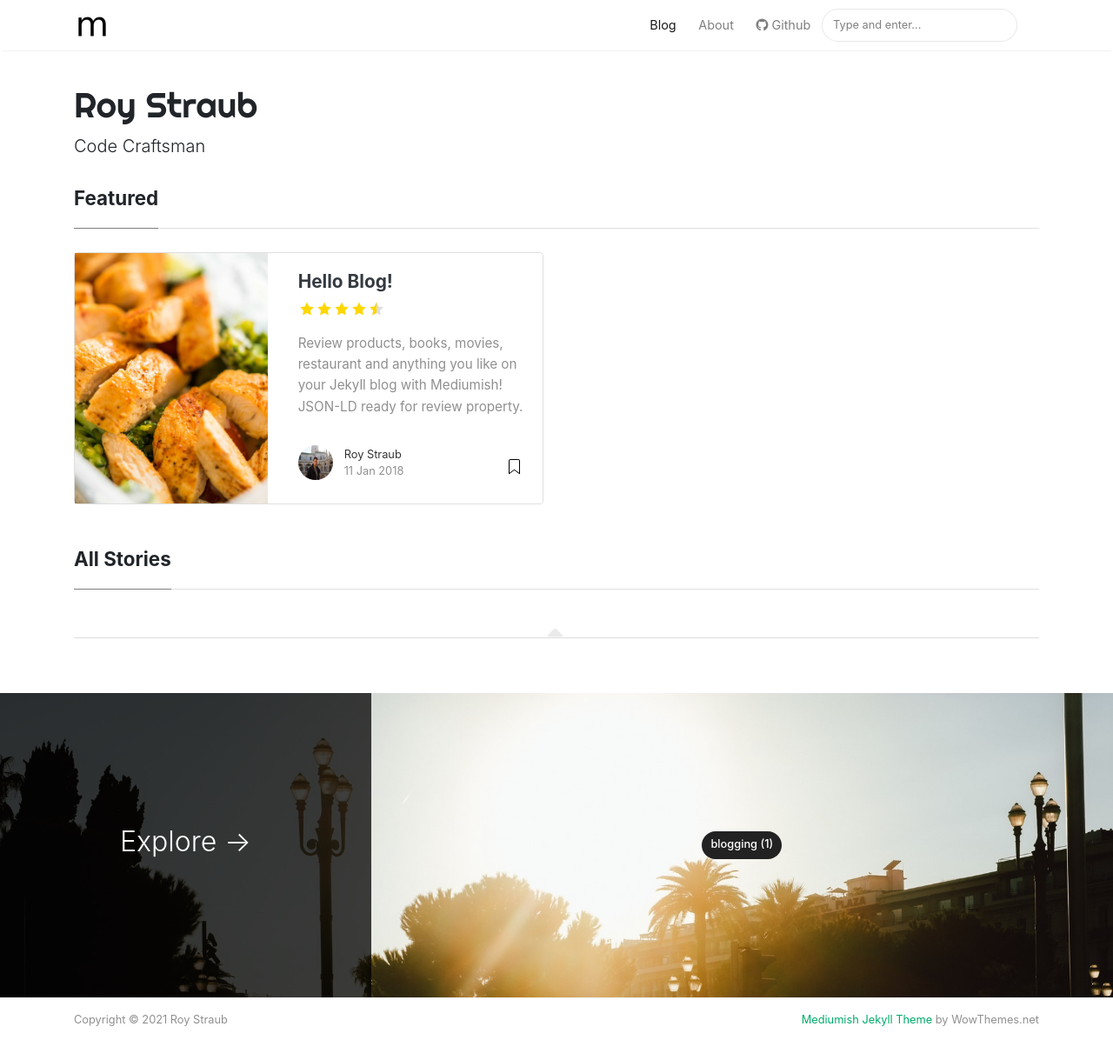
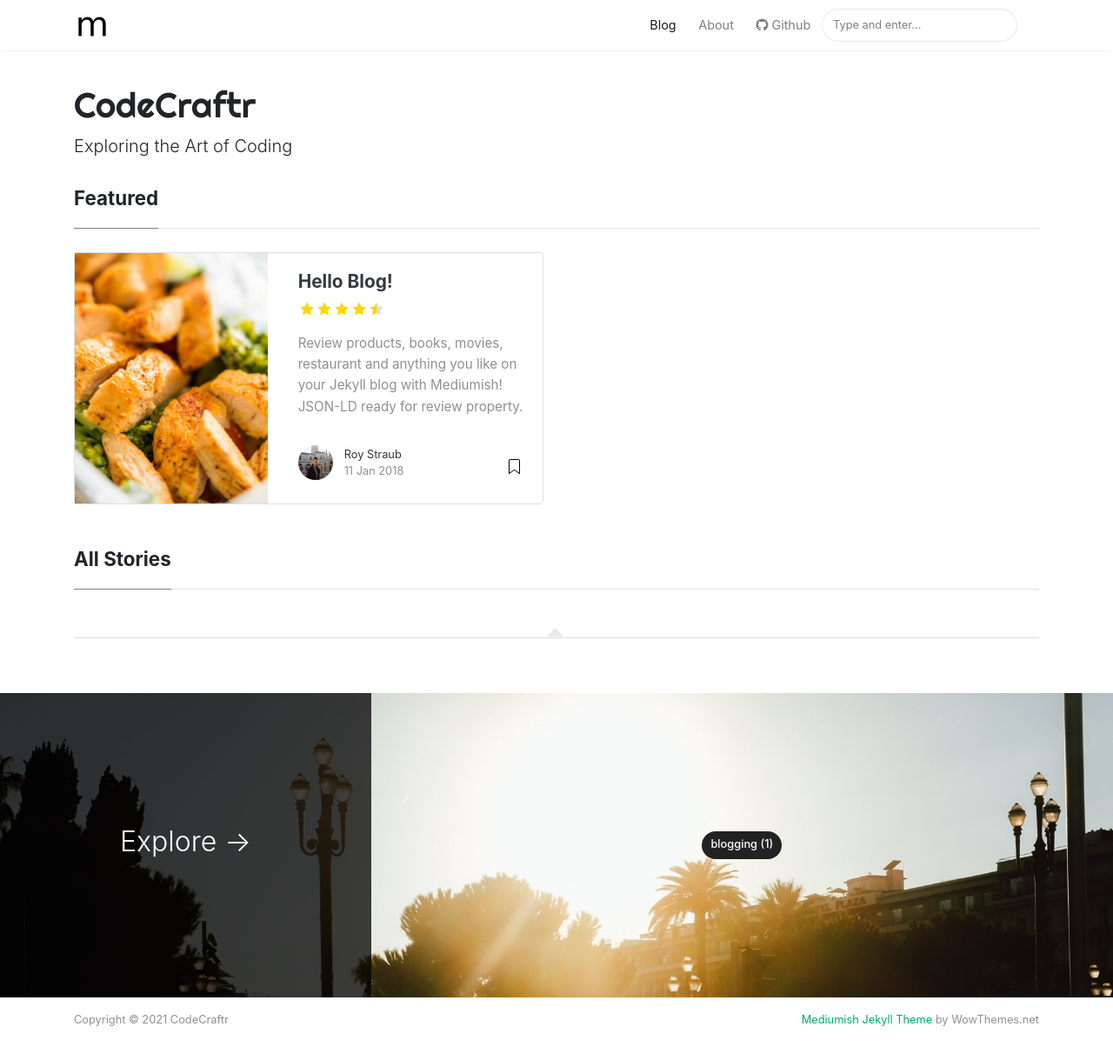
Before and after one commit to rstraub/rstraub.github.io, a Jekyll site: the page built from index.html, in a window 1280 px wide and 1256 px high. Shown: the top 1219 px of the window at 87% size. Built offline with Jekyll 4.4.1, drawn with Linux system fonts in a browser that asks for light colours; nearby versions of some CDN libraries; the list of posts is cut into pages by our own code.

Commit message:
Changed the site name and description

```diff
--- a/_config.yml
+++ b/_config.yml
@@ -1,13 +1,13 @@
 # Site
-name: "Roy Straub"
-title: "Roy Straub"
-description: "Code Craftsman"
+name: "CodeCraftr"
+title: "CodeCraftr"
+description: "Exploring the Art of Coding"
 logo: 'assets/images/logo.png'
 favicon: 'assets/images/logo.png'
 baseurl: ''
 google_analytics: ''
 disqus: ''
-include: ["_pages"]
+include: [ "_pages" ]
 permalink: /:title/
 
 # Authors
@@ -58,4 +58,4 @@
 # Lazy Images ("enabled" or "disabled")
 lazyimages: "disabled"
 
-exclude: [changelog.md, LICENSE.txt, README.md, Gemfile, Gemfile.lock, docker-compose.yml]
+exclude: [ changelog.md, LICENSE.txt, README.md, Gemfile, Gemfile.lock, docker-compose.yml ]
```
